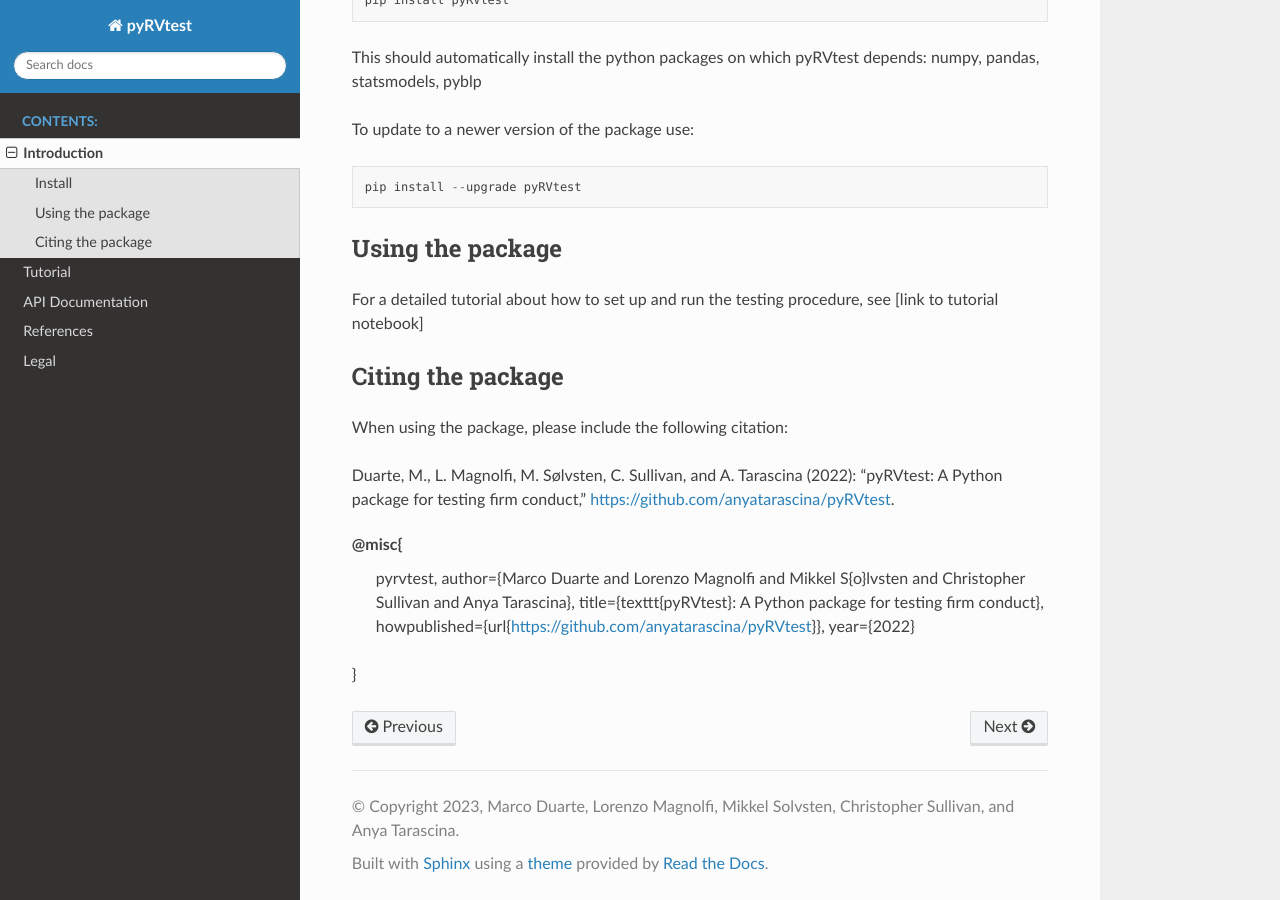
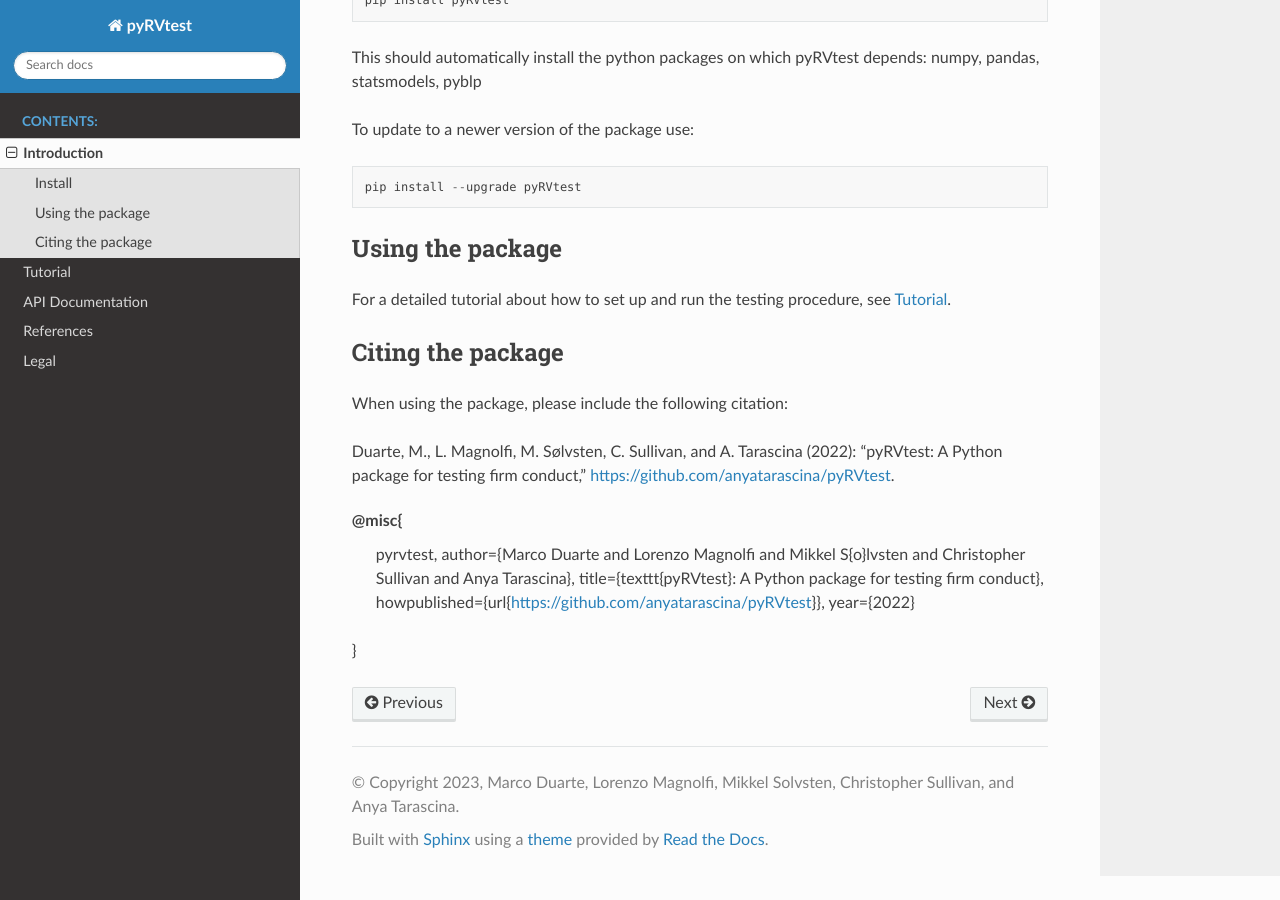
Before and after one commit to anyatarascina/pyRVtest, a Sphinx documentation site: the page built from docs/introduction.rst, in a window 1280 px wide and 900 px high, scrolled down 1135 px. Built offline with Sphinx 7.4.7 and the Read the Docs theme 2.0.0, drawn with Linux system fonts in a browser that asks for light colours.

Commit message:
DOC: update link to tutorial

```diff
--- a/README.rst
+++ b/README.rst
@@ -46,7 +46,7 @@ To update to a newer version of the package use:
 Using the package
 _________________
 
-For a detailed tutorial about how to set up and run the testing procedure, see [link to tutorial notebook]
+For a detailed tutorial about how to set up and run the testing procedure, see :ref:`tutorial_reference`.
 
 
 Citing the package
--- a/docs/tutorial.rst
+++ b/docs/tutorial.rst
@@ -1,3 +1,5 @@
+.. _tutorial_reference:
+
 Tutorial
 ========
 
```
